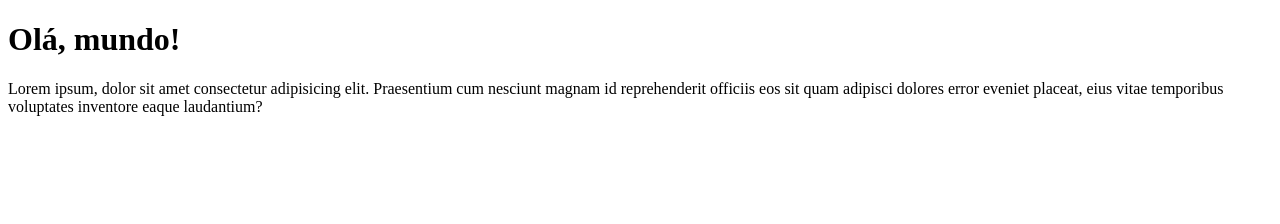
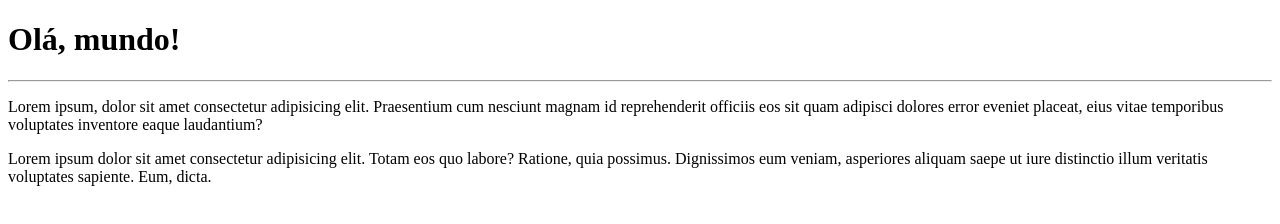
Before and after one commit to onativo/ola-mundo, a plain HTML site: page site-exemplo/index.html in a window 1280 px wide. Drawn offline with Linux system fonts and the light colour scheme.

Commit message:
add paragrafo

```diff
--- a/site-exemplo/index.html
+++ b/site-exemplo/index.html
@@ -8,9 +8,14 @@
 </head>
 <body>
     <h1>Olá, mundo!</h1>
+    <hr>
     <p>Lorem ipsum, dolor sit amet consectetur adipisicing elit.
     Praesentium cum nesciunt magnam id reprehenderit officiis eos
     sit quam adipisci dolores error eveniet placeat, eius vitae
     temporibus voluptates inventore eaque laudantium?</p>
+    <p>Lorem ipsum dolor sit amet consectetur adipisicing elit.
+    Totam eos quo labore? Ratione, quia possimus. Dignissimos
+    eum veniam, asperiores aliquam saepe ut iure distinctio illum
+    veritatis voluptates sapiente. Eum, dicta.</p>
 </body>
 </html>
```
